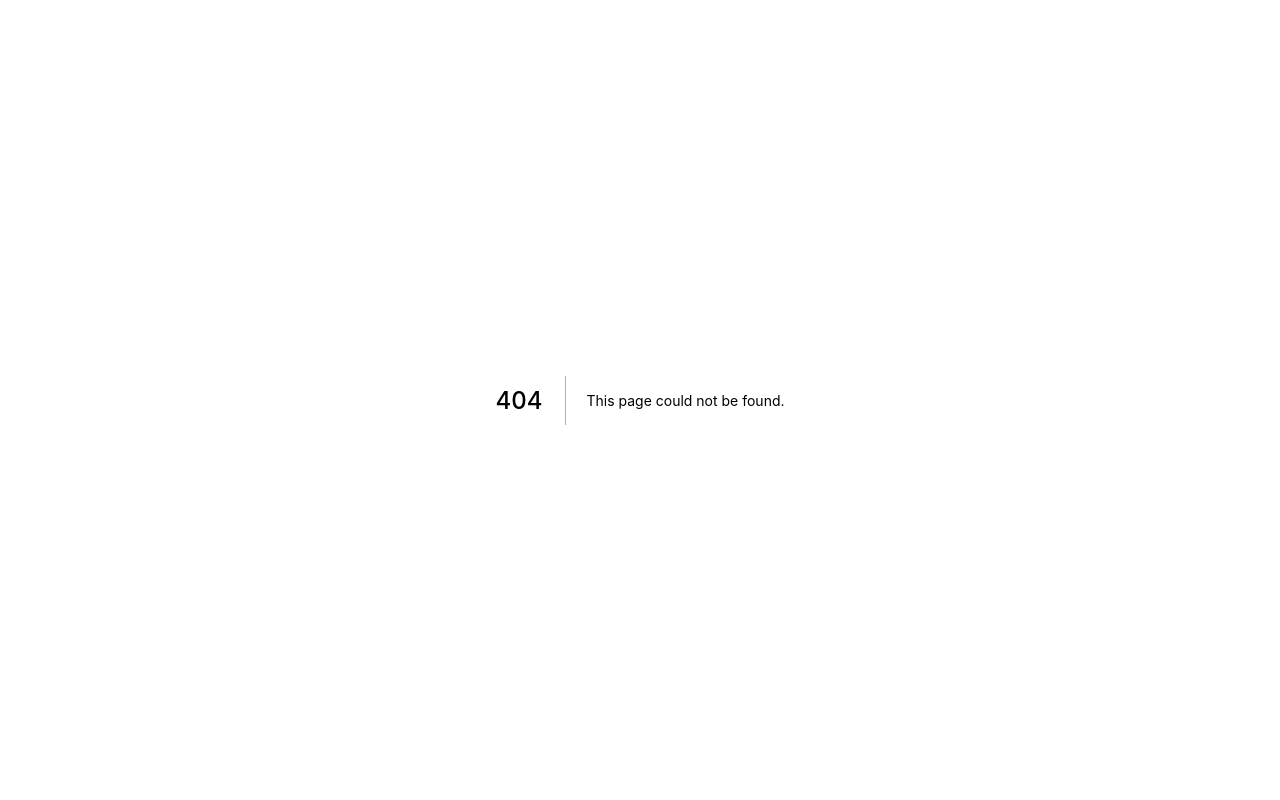
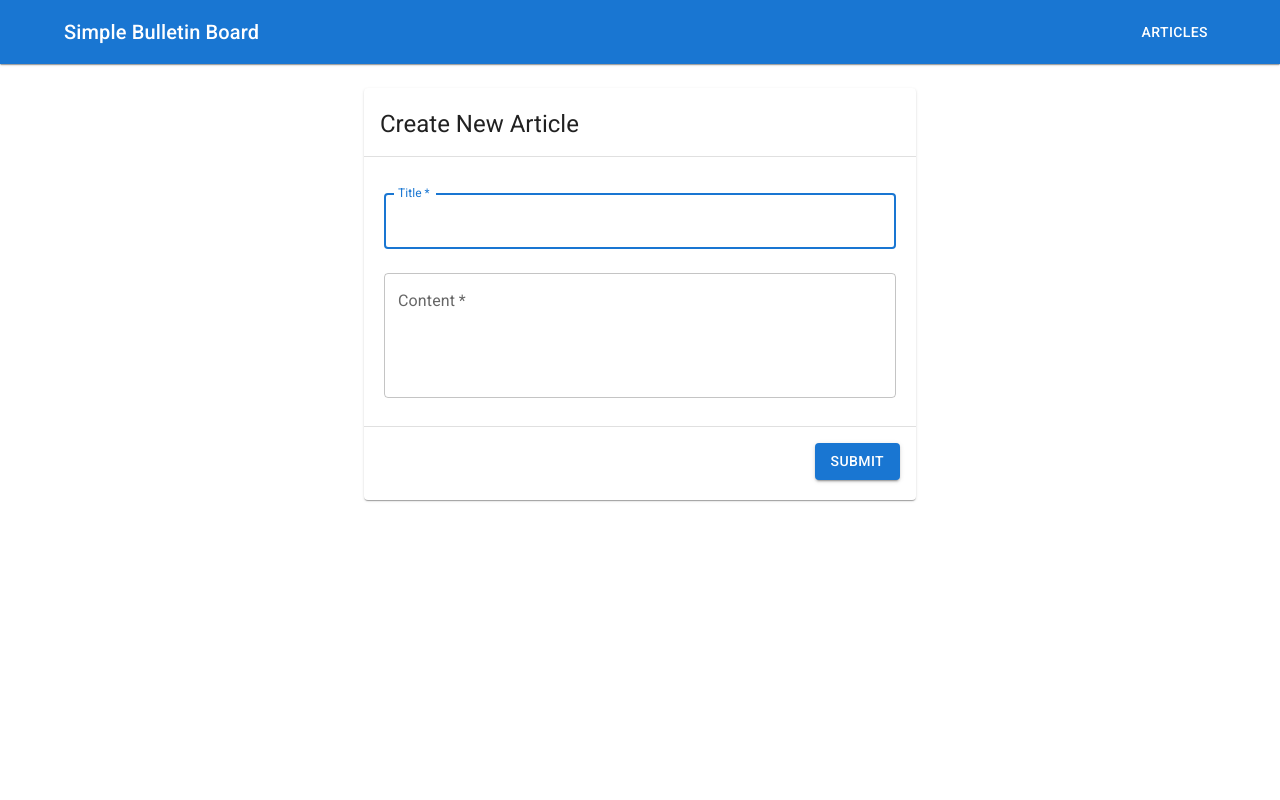
Before and after one commit to abduljalilpalala/simple-bulletin-board-app, a Next.js app in the folder frontend/: page /article/create in a window 1280 px wide. Before the commit this address had no page. Shown: the top 800 px of the page. Built offline with nearby package versions, Linux system fonts and the light colour scheme.

Commit message:
[FE] Implement Create Article Screen Markup (#6)

```diff
--- a/frontend/package.json
+++ b/frontend/package.json
@@ -14,6 +14,7 @@
     "@fontsource/roboto": "^4.5.8",
     "@hookform/resolvers": "^2.9.7",
     "@mui/icons-material": "^5.10.2",
+    "@mui/lab": "^5.0.0-alpha.97",
     "@mui/material": "^5.10.2",
     "@mui/styled-engine-sc": "^5.10.1",
     "axios": "^0.27.2",
--- a/frontend/src/components/Article.tsx
+++ b/frontend/src/components/Article.tsx
@@ -20,7 +20,7 @@ const Article: React.FC<Props> = ({
   article: { id, title, content, date },
 }) => {
   return (
-    <Grid item key={id} xs={12} sm={6} md={4}>
+    <Grid item xs={12} sm={6} md={4}>
       <Card
         sx={{
           height: '100%',
--- a/frontend/src/components/ArticleList/ArticleList.tsx
+++ b/frontend/src/components/ArticleList/ArticleList.tsx
@@ -11,7 +11,7 @@ const ArticleList = ({ articles }: Props): JSX.Element => {
   return (
     <Grid container item spacing={4} sx={{ py: 4 }}>
       {articles?.map((article: TArticle) => (
-        <Article article={article} />
+        <Article key={article.id} article={article} />
       ))}
     </Grid>
   )
--- /dev/null
+++ b/frontend/src/components/FormInput.tsx
@@ -0,0 +1,31 @@
+import { TextField } from '@mui/material'
+import { FieldError } from 'react-hook-form'
+
+type Props = {
+  label: string
+  errors: FieldError | undefined
+  register: any
+  disabled?: boolean
+  [inputProps: string]: any
+}
+
+const FormInput: React.FC<Props> = ({
+  label,
+  errors,
+  register,
+  disabled,
+  ...inputProps
+}) => {
+  return (
+    <TextField
+      label={label}
+      error={!!errors}
+      disabled={disabled}
+      helperText={errors ? errors.message : null}
+      {...register}
+      {...inputProps}
+    />
+  )
+}
+
+export default FormInput
--- a/frontend/src/hooks/articles.ts
+++ b/frontend/src/hooks/articles.ts
@@ -4,7 +4,7 @@ import useSWR from 'swr'
 import axios from '../lib/axios'
 import { Article } from '../lib/Props'
 
-export const useArticles = () => {
+export const useFetchArticles = () => {
   const fetcher = async (url: string): Promise<Article[]> =>
     await axios(url).then((res: AxiosResponse) => res.data)
 
--- a/frontend/src/lib/Props.ts
+++ b/frontend/src/lib/Props.ts
@@ -4,8 +4,8 @@ export type NavItem = {
 }
 
 export type Article = {
-  id: number
+  id?: number
   title: string
   content: string
-  date: string
+  date?: string
 }
--- /dev/null
+++ b/frontend/src/lib/schema.ts
@@ -0,0 +1,6 @@
+import * as yup from 'yup'
+
+export const schema = yup.object().shape({
+  title: yup.string().max(255).required().label('The title'),
+  content: yup.string().max(500).required().label('The content'),
+})
--- /dev/null
+++ b/frontend/src/pages/article/create/index.tsx
@@ -0,0 +1,90 @@
+import {
+  Box,
+  Container,
+  Divider,
+  Grid,
+  styled,
+  Typography,
+} from '@mui/material'
+import MuiPaper from '@mui/material/Paper'
+import React from 'react'
+import { LoadingButton } from '@mui/lab'
+import { useForm } from 'react-hook-form'
+import { yupResolver } from '@hookform/resolvers/yup'
+
+import Layout from '../../../layouts/BulletinBoardLayout'
+import { schema } from '../../../lib/schema'
+import { Article } from '../../../lib/Props'
+import FormInput from '../../../components/FormInput'
+
+const Paper = styled(MuiPaper)({
+  display: 'flex',
+  flexDirection: 'column',
+  width: '100%',
+  paddingTop: '20px',
+  paddingBottom: '20px',
+})
+
+const CreateArticle: React.FC = () => {
+  const {
+    register,
+    handleSubmit,
+    formState: { errors },
+  } = useForm<Article>({
+    resolver: yupResolver(schema),
+  })
+
+  const onSubmit = (data: Article): void => {
+    // TODO: Functionality will be in another task
+  }
+
+  return (
+    <Layout metaTitle="Create Article">
+      <Container maxWidth="sm">
+        <Paper elevation={1}>
+          <Grid container>
+            <Box pl={2} mb={2}>
+              <Typography variant="h5">Create New Article</Typography>
+            </Box>
+          </Grid>
+          <Divider />
+          <Box component="form" noValidate onSubmit={handleSubmit(onSubmit)}>
+            <Grid container>
+              <Box sx={{ width: '100%', p: '20px' }}>
+                <FormInput
+                  margin="normal"
+                  label="Title"
+                  autoFocus
+                  required
+                  fullWidth
+                  errors={errors?.title}
+                  register={{ ...register('title') }}
+                />
+                <FormInput
+                  margin="normal"
+                  label="Content"
+                  required
+                  fullWidth
+                  multiline
+                  rows={4}
+                  errors={errors?.content}
+                  register={{ ...register('content') }}
+                />
+              </Box>
+            </Grid>
+            <Divider />
+            <Grid container justifyContent="flex-end">
+              <Box pt={2} pr={2}>
+                <LoadingButton type="submit" variant="contained">
+                  Submit
+                </LoadingButton>
+              </Box>
+            </Grid>
+          </Box>
+        </Paper>
+      </Container>
+    </Layout>
+  )
+}
+
+export default CreateArticle
--- a/frontend/src/pages/index.tsx
+++ b/frontend/src/pages/index.tsx
@@ -6,10 +6,10 @@ import Layout from '../layouts/BulletinBoardLayout'
 import EmptyList from '../components/ArticleList/EmptyList'
 import Loading from '../components/ArticleList/Loading'
 import ArticleList from '../components/ArticleList/ArticleList'
-import { useArticles } from '../hooks/articles'
+import { useFetchArticles } from '../hooks/articles'
 
 const Articles: NextPage = () => {
-  const { articles, isLoading } = useArticles()
+  const { articles, isLoading } = useFetchArticles()
 
   return (
     <Layout metaTitle="Articles">
@@ -19,7 +19,7 @@ const Articles: NextPage = () => {
             Articles
           </Typography>
           <Button variant="contained" size="small">
-            <NextLink href="articles/create">Create Article</NextLink>
+            <NextLink href="article/create">Create Article</NextLink>
           </Button>
         </Grid>
         <Divider sx={{ mt: 1 }} />
```
Also changed, not shown: 2 other files (tests, documents, lock files or other folders).
